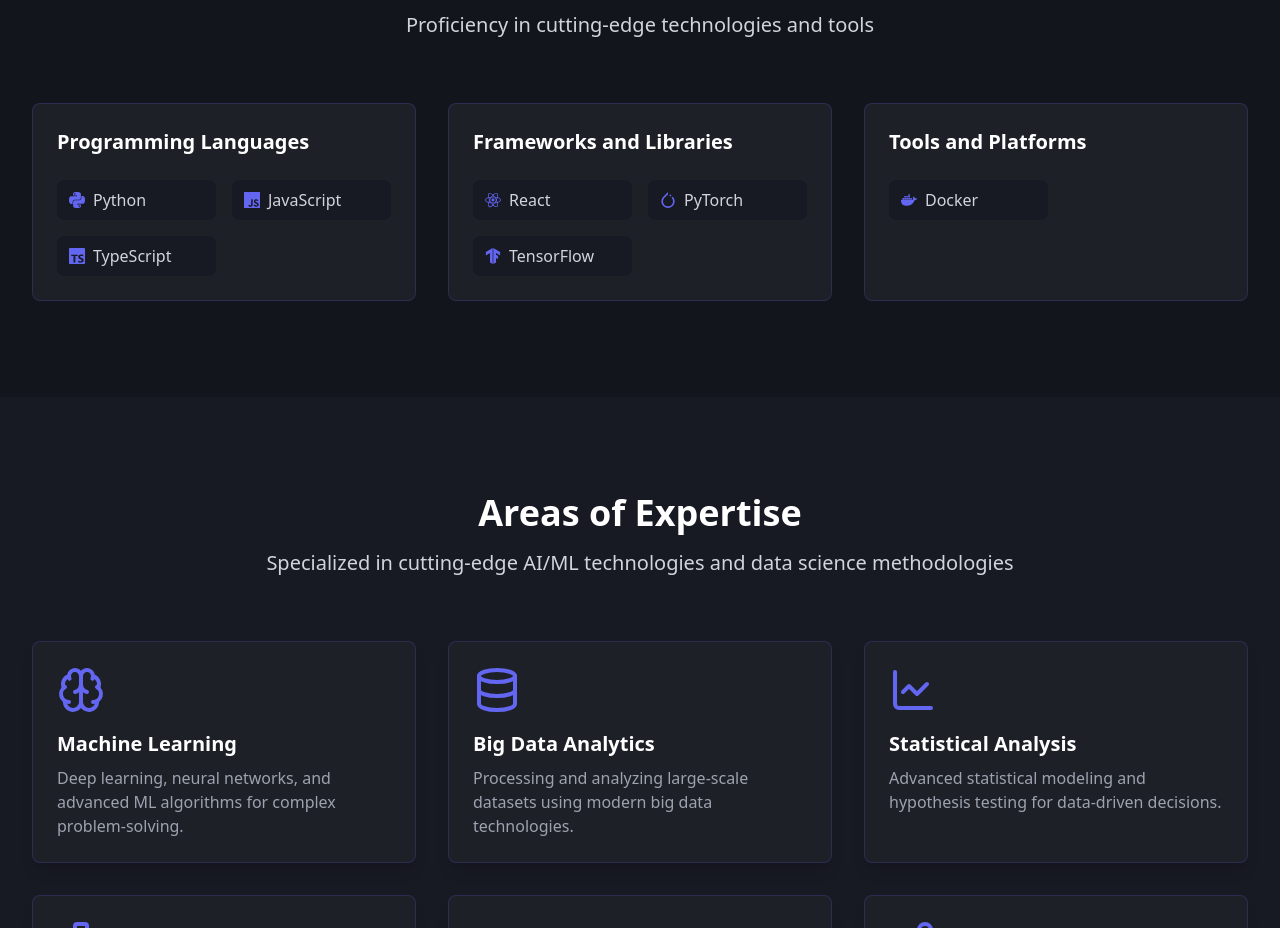
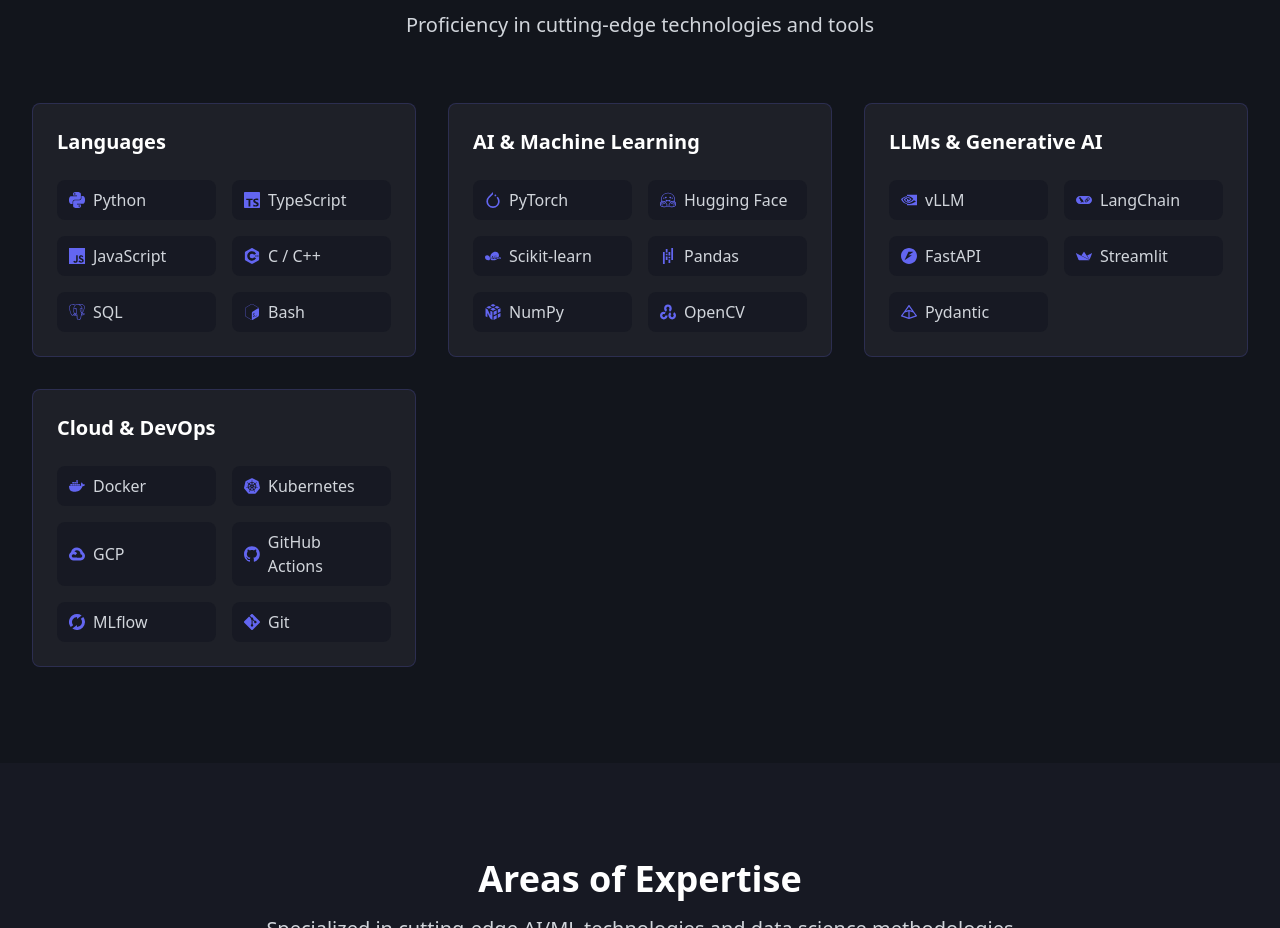
Before and after one commit to ahmedbellaaj10/portfolio, a React (Vite) app: page / in a window 1280 px wide. Shown: the part 2980-3908 px from the top of the page. Built offline with nearby package versions, Linux system fonts and the light colour scheme.

Commit message:
chore(Skills): Update skills list

```diff
--- a/src/components/skills/TechIcon.tsx
+++ b/src/components/skills/TechIcon.tsx
@@ -1,4 +1,3 @@
-import { SVGProps } from 'react';
 import * as SimpleIcons from 'simple-icons';
 
 interface TechIconProps {
--- a/src/data/skillsData.ts
+++ b/src/data/skillsData.ts
@@ -1,26 +1,52 @@
-import { SiPython, SiPytorch, SiReact, SiJavascript, SiTypescript, SiDocker, SiTensorflow } from "react-icons/si";
+import {
+  SiPython, SiTypescript, SiJavascript, SiCplusplus, SiPostgresql, SiGnubash,
+  SiPytorch, SiHuggingface, SiScikitlearn, SiPandas, SiNumpy, SiOpencv,
+  SiNvidia, SiLangchain, SiFastapi, SiStreamlit, SiPydantic,
+  SiDocker, SiKubernetes, SiGooglecloud, SiGithub, SiMlflow, SiGit,
+} from 'react-icons/si';
 
 export const skillsData = [
   {
-    name: "Programming Languages",
+    name: 'Languages',
     skills: [
-      { name: "Python", Icon: SiPython },
-      { name: "JavaScript", Icon: SiJavascript },
-      { name: "TypeScript", Icon: SiTypescript },
+      { name: 'Python',     Icon: SiPython },
+      { name: 'TypeScript', Icon: SiTypescript },
+      { name: 'JavaScript', Icon: SiJavascript },
+      { name: 'C / C++',    Icon: SiCplusplus },
+      { name: 'SQL',        Icon: SiPostgresql },
+      { name: 'Bash',       Icon: SiGnubash },
     ],
   },
   {
-    name: "Frameworks and Libraries",
+    name: 'AI & Machine Learning',
     skills: [
-      { name: "React", Icon: SiReact },
-      { name: "PyTorch", Icon: SiPytorch },
-      { name: "TensorFlow", Icon: SiTensorflow },
+      { name: 'PyTorch',      Icon: SiPytorch },
+      { name: 'Hugging Face', Icon: SiHuggingface },
+      { name: 'Scikit-learn', Icon: SiScikitlearn },
+      { name: 'Pandas',       Icon: SiPandas },
+      { name: 'NumPy',        Icon: SiNumpy },
+      { name: 'OpenCV',       Icon: SiOpencv },
     ],
   },
   {
-    name: "Tools and Platforms",
+    name: 'LLMs & Generative AI',
     skills: [
-      { name: "Docker", Icon: SiDocker },
+      { name: 'vLLM',      Icon: SiNvidia },
+      { name: 'LangChain', Icon: SiLangchain },
+      { name: 'FastAPI',   Icon: SiFastapi },
+      { name: 'Streamlit', Icon: SiStreamlit },
+      { name: 'Pydantic',  Icon: SiPydantic },
+    ],
+  },
+  {
+    name: 'Cloud & DevOps',
+    skills: [
+      { name: 'Docker',         Icon: SiDocker },
+      { name: 'Kubernetes',     Icon: SiKubernetes },
+      { name: 'GCP',            Icon: SiGooglecloud },
+      { name: 'GitHub Actions', Icon: SiGithub },
+      { name: 'MLflow',         Icon: SiMlflow },
+      { name: 'Git',            Icon: SiGit },
     ],
   },
 ];
```
